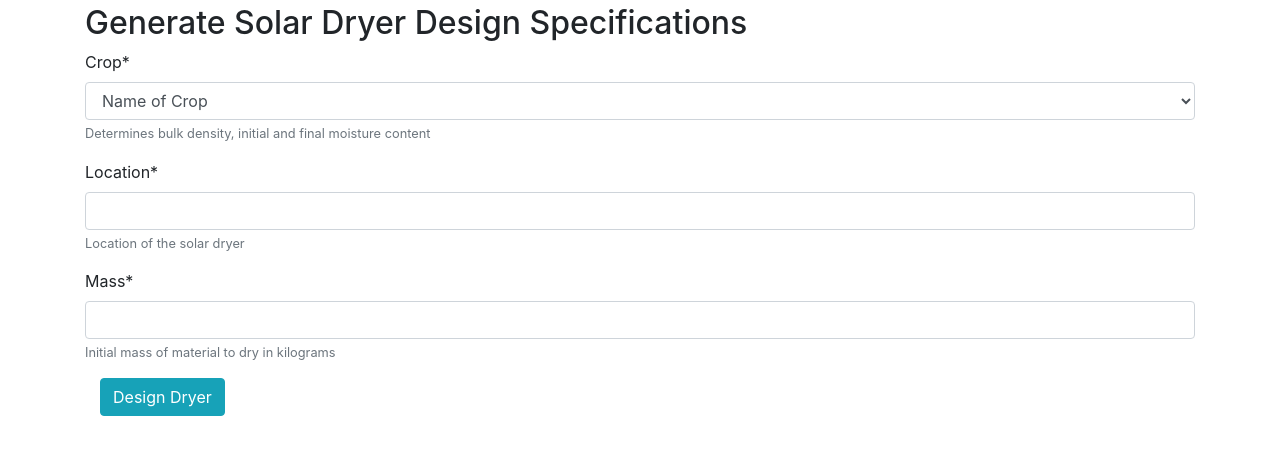
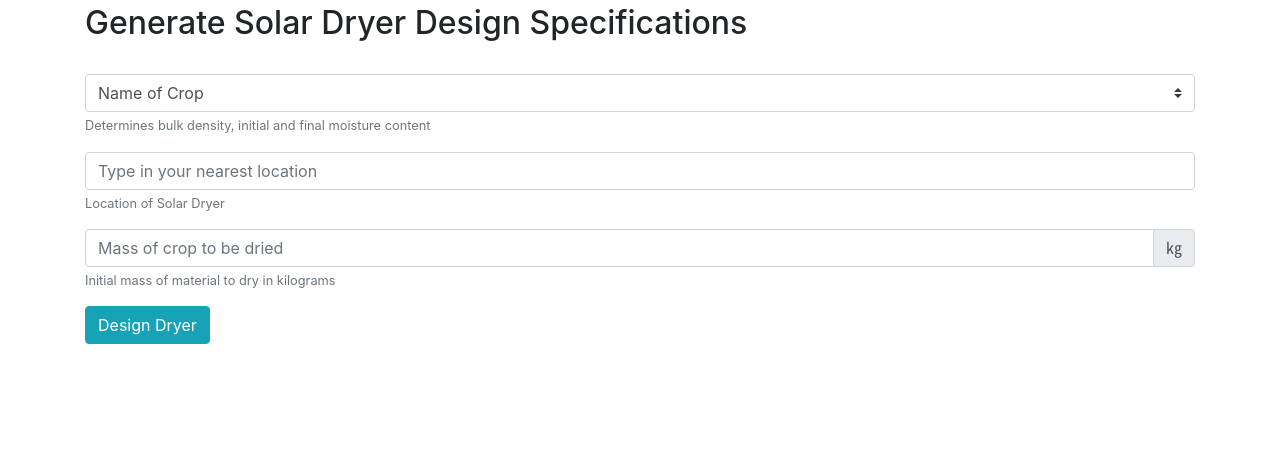
Before and after one commit to acesphere-cloud/solar-dryer-app, a Django app: page / in a window 1280 px wide. Shown: the part 56-511 px from the top of the page. Run offline with Django 3.2, Linux system fonts and the light colour scheme; data that the repository does not hold is empty; some libraries are stand-ins or nearby versions.

Commit message:
updated forms layout and error handling

```diff
--- a/agriceng/area/forms.py
+++ b/agriceng/area/forms.py
@@ -1,6 +1,8 @@
 from django import forms
 from django.core.validators import MinValueValidator
-from django.core.exceptions import ValidationError
+from crispy_forms.helper import FormHelper
+from crispy_forms.layout import Layout, Field, Submit
+from crispy_forms.bootstrap import AppendedText
 
 from .models import Crop, Coefficient
 from agriceng.solardryers.models import Dryer
@@ -46,12 +48,24 @@
     )
     location = forms.CharField(
         max_length=64,
-        help_text="Location of the solar dryer",
+        help_text="Location of Solar Dryer",
     )
     mass = forms.FloatField(
         help_text="Initial mass of material to dry in kilograms",
         validators=[MinValueValidator(0.1, message="The mass of crop has to be at least 100 grams (0.1 kg)")]
     )
+
+    def __init__(self, *args, **kwargs):
+        super().__init__(*args, **kwargs)
+        self.helper = FormHelper()
+        self.helper.form_show_labels = False
+        self.helper.layout = Layout(
+            'crop',
+            Field('location', placeholder="Type in your nearest location"),
+            AppendedText('mass', '㎏', placeholder="Mass of crop to be dried"),
+        )
+
+        self.helper.add_input(Submit('generate-dryer', 'Design Dryer', css_class='btn-info'))
 
 
 dryerset = Dryer.objects.all()
@@ -62,15 +76,16 @@
     prefix = 'pdf'
     solar_dryer = forms.ModelChoiceField(
         queryset=dryerset,
-        empty_label=">>Preferred Solar Dryer<<",
+        empty_label="⛶ Choose your most preferred Solar Dryer ⛶",
         help_text="To generate PDF report, select your preferred solar dryer.",
     )
     context = forms.JSONField(
         widget=forms.HiddenInput
     )
 
-    def clean_solar_dryer(self):
-        data = self.cleaned_data['solar_dryer']
-        if not data:
-            raise ValidationError('Select preferred solar dryer from the menu')
-        return data
+    def __init__(self, *args, **kwargs):
+        super().__init__(*args, **kwargs)
+        self.helper = FormHelper()
+        self.helper.form_show_errors = False
+
+        self.helper.add_input(Submit('generate-pdf', 'Generate PDF Report', css_class='btn-info'))
--- a/agriceng/area/views.py
+++ b/agriceng/area/views.py
@@ -173,6 +173,7 @@
         }
 
         pdf_form = PDFForm(data=pdf_data)
+        pdf_form['solar_dryer'].errors.clear()
         return self.render_to_response(self.get_context_data(
             form=form,
             solutions=solutions,
--- a/agriceng/templates/area/body.html
+++ b/agriceng/templates/area/body.html
@@ -120,7 +120,9 @@
                 </div>
               {% endif %}
               {% if solutions.dryer.variation %}
-                  {% if solutions.dryer.size == 'LA' and solutions.dryer.version == 'SI' %}
+                  {% if solutions.dryer.size == 'SM' and solutions.dryer.version == 'IM' %}
+                    <div style = "display:block; clear:both; page-break-after:always;"></div>
+                  {% elif solutions.dryer.size == 'LA' and solutions.dryer.version == 'SI' %}
                     <div style = "display:block; clear:both; page-break-after:always;"></div>
                   {% endif %}
                   <div class="my-3 p-5 bg-white rounded box-shadow">
--- a/agriceng/templates/pages/home.html
+++ b/agriceng/templates/pages/home.html
@@ -6,13 +6,9 @@
 {% block title %}Solar Dryer Design{% endblock %}
 
 {% block content %}
-  <h2>Generate Solar Dryer Design Specifications</h2>
+  <h2>Generate Solar Dryer Design Specifications</h2><br/>
   <form class="form-vertical" method="post" action="{% url 'area:solar_dryer' %}">
-    {% csrf_token %}
-    {{ form|crispy }}
-    <div class="col-sm-offset-2 col-sm-10">
-      <button type="submit" class="btn btn-info" name="generate-dryer">Design Dryer</button>
-    </div>
+    {% crispy form %}
     <br/>
   </form>
   {% if solutions.mass %}
@@ -96,11 +92,7 @@
       {% endif %}
       <div class="row">
         <form class="col form-vertical" method="post" action="{% url 'area:solar_dryer' %}">
-          {% csrf_token %}
-          {{ pdf_form|crispy }}
-          <div class="col-sm-offset-2 col-sm-10">
-            <button type="submit" class="btn btn-info" name="generate-report">Generate Report</button>
-          </div>
+          {% crispy pdf_form %}
           <br/>
         </form>
       </div>
--- a/config/settings/base.py
+++ b/config/settings/base.py
@@ -228,7 +228,7 @@
 # Django Admin URL.
 ADMIN_URL = "admin/"
 # https://docs.djangoproject.com/en/dev/ref/settings/#admins
-ADMINS = [("""Okong'o Odhiambo""", "info@agriceng.cloud")]
+ADMINS = [("""Okong'o Odhiambo""", "info@acesphere.cloud")]
 # https://docs.djangoproject.com/en/dev/ref/settings/#managers
 MANAGERS = ADMINS
 
@@ -265,7 +265,7 @@
 # https://django-allauth.readthedocs.io/en/latest/configuration.html
 ACCOUNT_EMAIL_REQUIRED = True
 # https://django-allauth.readthedocs.io/en/latest/configuration.html
-ACCOUNT_EMAIL_VERIFICATION = "mandatory"
+ACCOUNT_EMAIL_VERIFICATION = "none"
 # https://django-allauth.readthedocs.io/en/latest/configuration.html
 ACCOUNT_ADAPTER = "agriceng.users.adapters.AccountAdapter"
 # https://django-allauth.readthedocs.io/en/latest/configuration.html
```
Also changed, not shown: compose/production/traefik/traefik.yml (+7 -0 lines), config/settings/production.py (+13 -1 lines).
